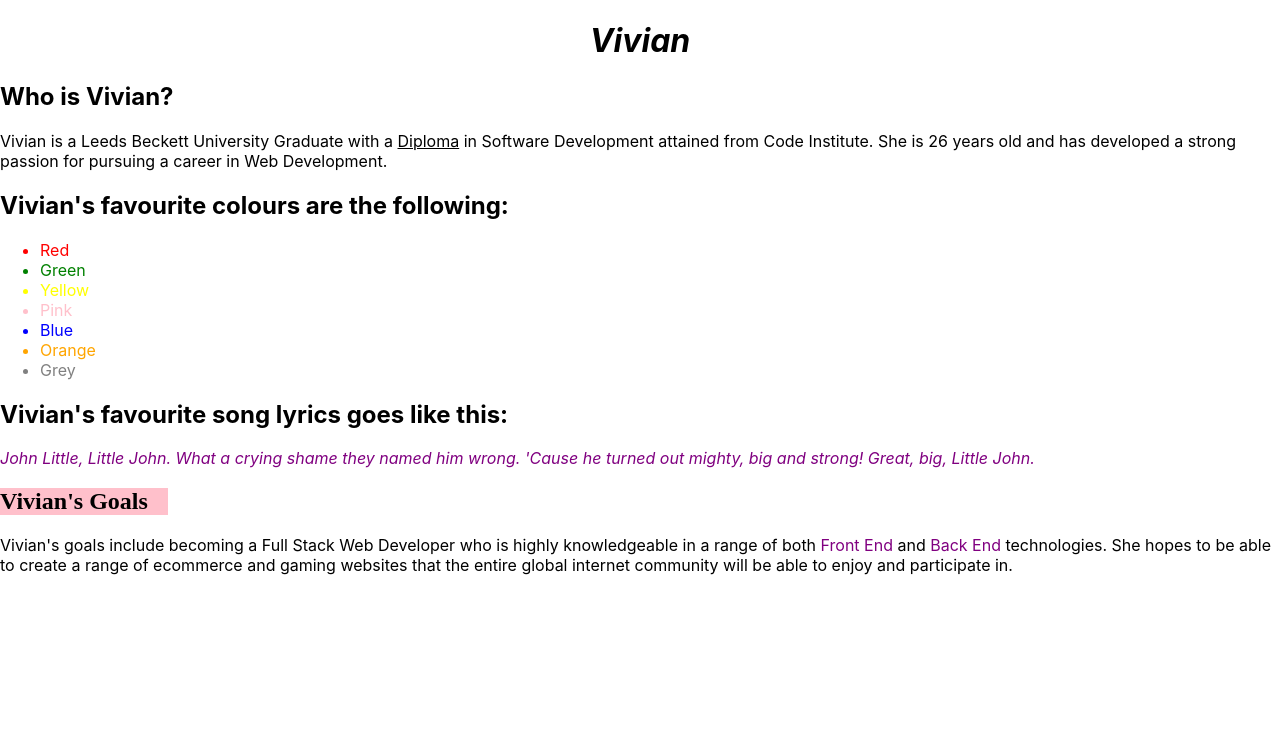
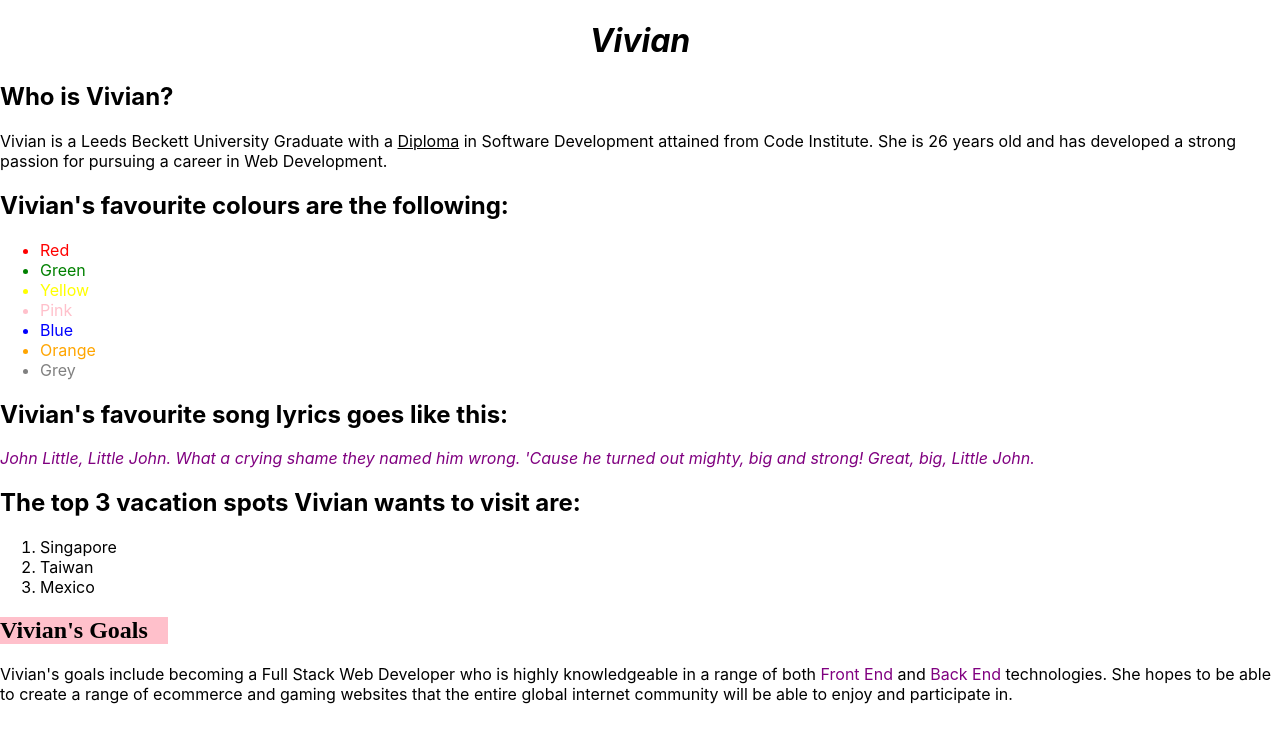
Before and after one commit to VioletViolaVi/Practicing_React, a React (Create React App) app in the folder react_practice/: page / in a window 1280 px wide. Shown: the top 742 px of the page. Built offline with nearby package versions, Linux system fonts and the light colour scheme.

Commit message:
Create function for vacation information.

```diff
--- /dev/null
+++ b/react_practice/src/AboutMe/VivVacations.js
@@ -0,0 +1,16 @@
+import React from "react";
+
+function VivVacations() {
+    return(
+        <div>
+            <h2>The top 3 vacation spots Vivian wants to visit are:</h2>
+            <ol>
+                <li>Singapore</li>
+                <li>Taiwan</li>
+                <li>Mexico</li>
+            </ol>
+        </div>
+    )
+}
+
+export default VivVacations;
--- a/react_practice/src/index.js
+++ b/react_practice/src/index.js
@@ -5,8 +5,10 @@ import "./index.css";
 import reportWebVitals from "./reportWebVitals";
 
 import VivGoals from "./AboutMe/VivGoals";
+import VivVacations from "./AboutMe/VivVacations";
 
 // vivian's functions
+
 function WebTitle() {
   return (
     <div>
@@ -78,6 +80,7 @@ ReactDOM.render(
       <Intro />
       <FavColours />
       <FaveSongLyrics />
+      <VivVacations/>
       <VivGoals />
     </div>
   </React.StrictMode>,
```
Also changed, not shown: 1 other file (tests, documents, lock files or other folders).
